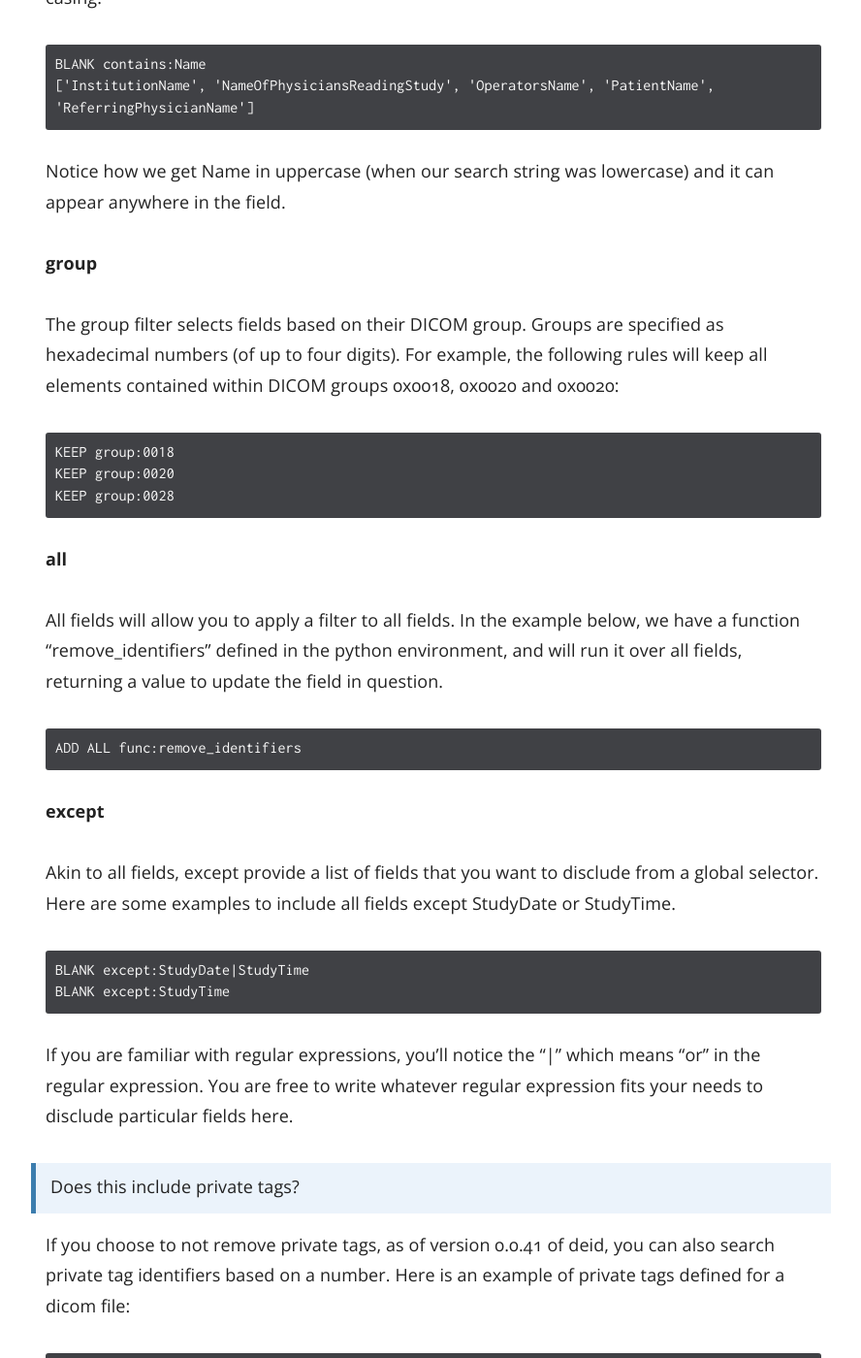
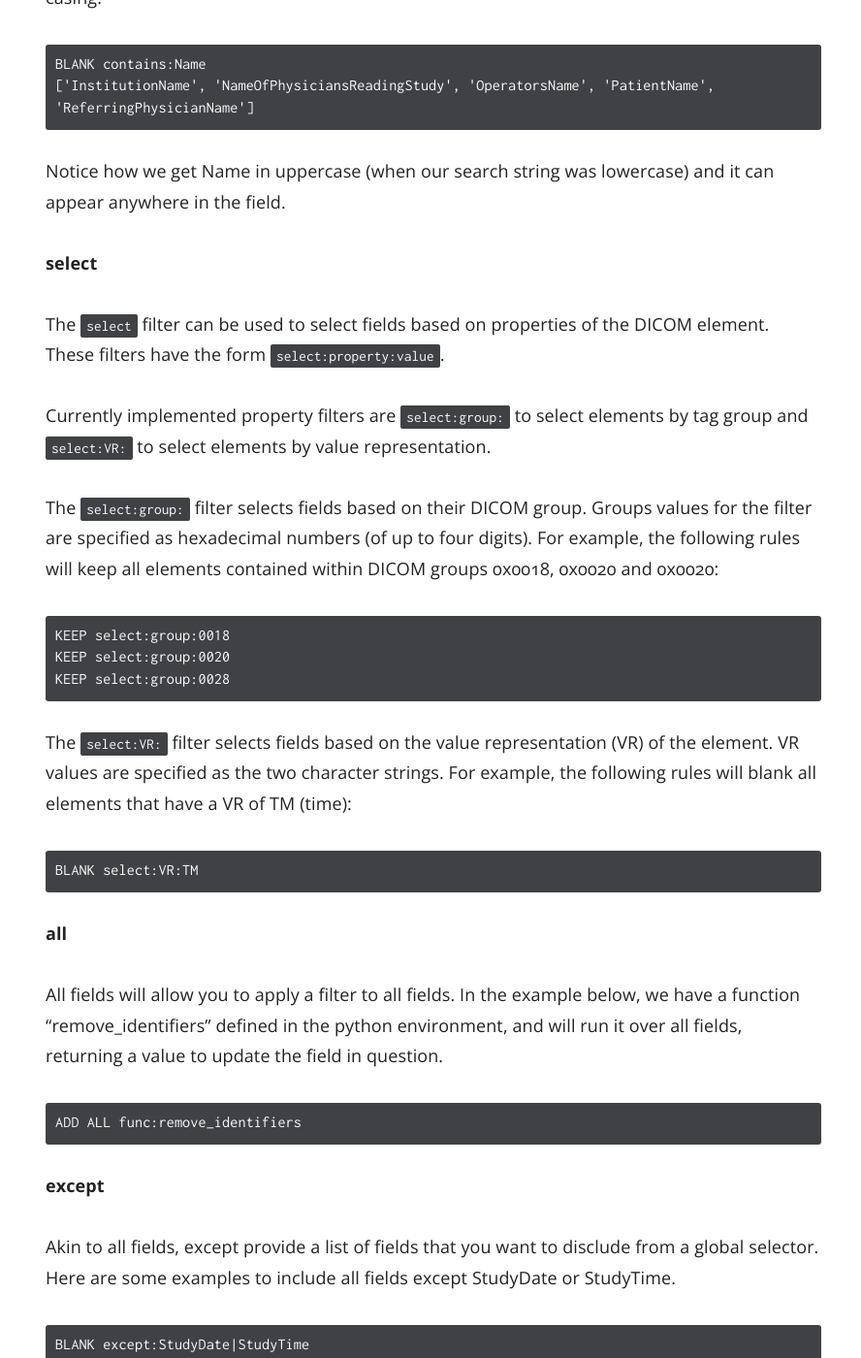
Before and after one commit to pydicom/deid, a Jekyll site: the page built from docs/_docs/user-docs/recipe-headers.md, in a window 1280 px wide and 1400 px high, scrolled down 8930 px. Shown: the whole window at 97% size, without its empty margins (343-1231 px from the left). Built offline with Jekyll 4.4.1, drawn with Linux system fonts in a browser that asks for light colours.

Commit message:
Add vr:XX field expander (#215)
* Add tag:XX field expander
* Update CHANGELOG.md
* Implement select: namesace
* Update docstring

Co-authored-by: Vanessasaurus <814322+vsoch@users.noreply.github.com>

````diff
--- a/docs/_docs/user-docs/recipe-headers.md
+++ b/docs/_docs/user-docs/recipe-headers.md
@@ -282,7 +282,7 @@ JITTER endswith:Date var:jitter
 
 and this is the idea of an `expander`. And expander is an optional filter
 applied to a header field (the middle value) to select some subset of header
-values. Currently, we support `startswith`, `endswith`, `contains`, `group`,
+values. Currently, we support `startswith`, `endswith`, `contains`, `select`,
 `allexcept`, and `allfields`.
 
 The following examples show what fields are selected based on each filter. For
@@ -324,17 +324,35 @@ BLANK contains:Name
 Notice how we get Name in uppercase (when our search string was lowercase) and
 it can appear anywhere in the field.
 
-**group**
+**select**
 
-The group filter selects fields based on their DICOM group. Groups are
-specified as hexadecimal numbers (of up to four digits). For example,
-the following rules will keep all elements contained within DICOM
-groups 0x0018, 0x0020 and 0x0020:
+The `select` filter can be used to select fields based on properties
+of the DICOM element. These filters have the form
+`select:property:value`.
+
+Currently implemented property filters are `select:group:` to select
+elements by tag group and `select:VR:` to select elements by value
+representation.
+
+The `select:group:` filter selects fields based on their DICOM
+group. Groups values for the filter are specified as hexadecimal
+numbers (of up to four digits). For example, the following rules will
+keep all elements contained within DICOM groups 0x0018, 0x0020 and
+0x0020:
 
 ```
-KEEP group:0018
-KEEP group:0020
-KEEP group:0028
+KEEP select:group:0018
+KEEP select:group:0020
+KEEP select:group:0028
+```
+
+The `select:VR:` filter selects fields based on the value
+representation (VR) of the element. VR values are specified as the two
+character strings. For example, the following rules will blank all
+elements that have a VR of TM (time):
+
+```
+BLANK select:VR:TM
 ```
 
 **all**
````
Also changed, not shown: CHANGELOG.md, 2 other files.
